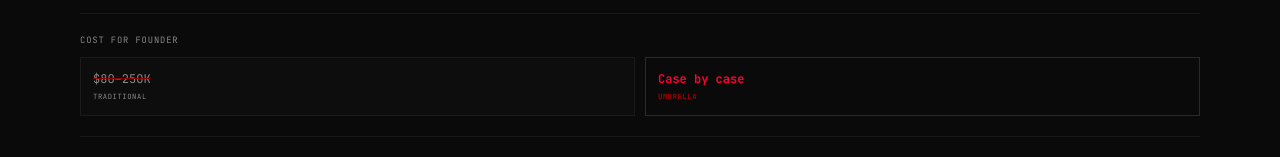
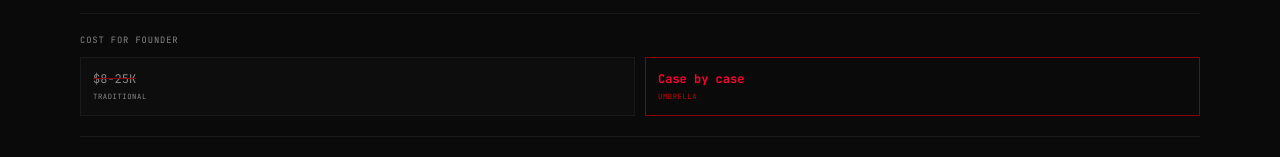
Before and after one commit to umbrellabs/umbrellabs, a React (Vite) app: page / in a window 1280 px wide. Shown: the part 2704-2861 px from the top of the page. Built offline with nearby package versions, Linux system fonts and the light colour scheme.

Commit message:
fix: standardize formatting of oldValue strings in Comparison component

```diff
--- a/src/components/ui/Comparison.tsx
+++ b/src/components/ui/Comparison.tsx
@@ -68,10 +68,10 @@ function ComparisonRow({ label, oldValue, usValue, delay }: ComparisonRowProps)
 
 export function Comparison() {
   const items = [
-    { label: 'Timeline', oldValue: '3–6 months', usValue: '1–3 weeks', delay: 0 },
-    { label: 'Team', oldValue: '8–15 people', usValue: '2–4 + AI agents', delay: 0.1 },
-    { label: 'Cost for founder', oldValue: '$80–250K', usValue: 'Case by case', delay: 0.2 },
-    { label: 'Iterations', oldValue: '2–3 per month', usValue: 'Daily deploys', delay: 0.3 },
+    { label: 'Timeline', oldValue: '3-6 months', usValue: '1-3 weeks', delay: 0 },
+    { label: 'Team', oldValue: '8-15 people', usValue: '2-4 + AI agents', delay: 0.1 },
+    { label: 'Cost for founder', oldValue: '$8-25K', usValue: 'Case by case', delay: 0.2 },
+    { label: 'Iterations', oldValue: '2-3 per month', usValue: 'Daily deploys', delay: 0.3 },
   ];
 
   return (
```
